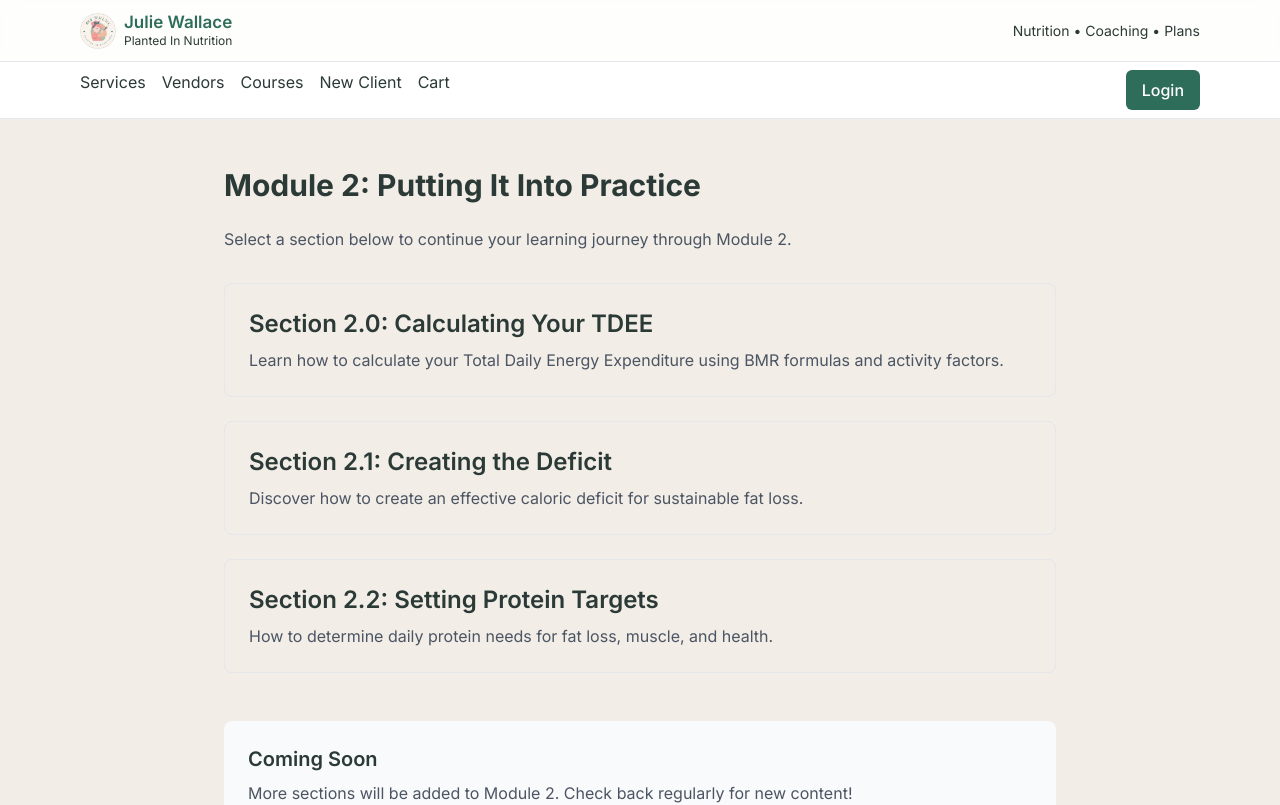
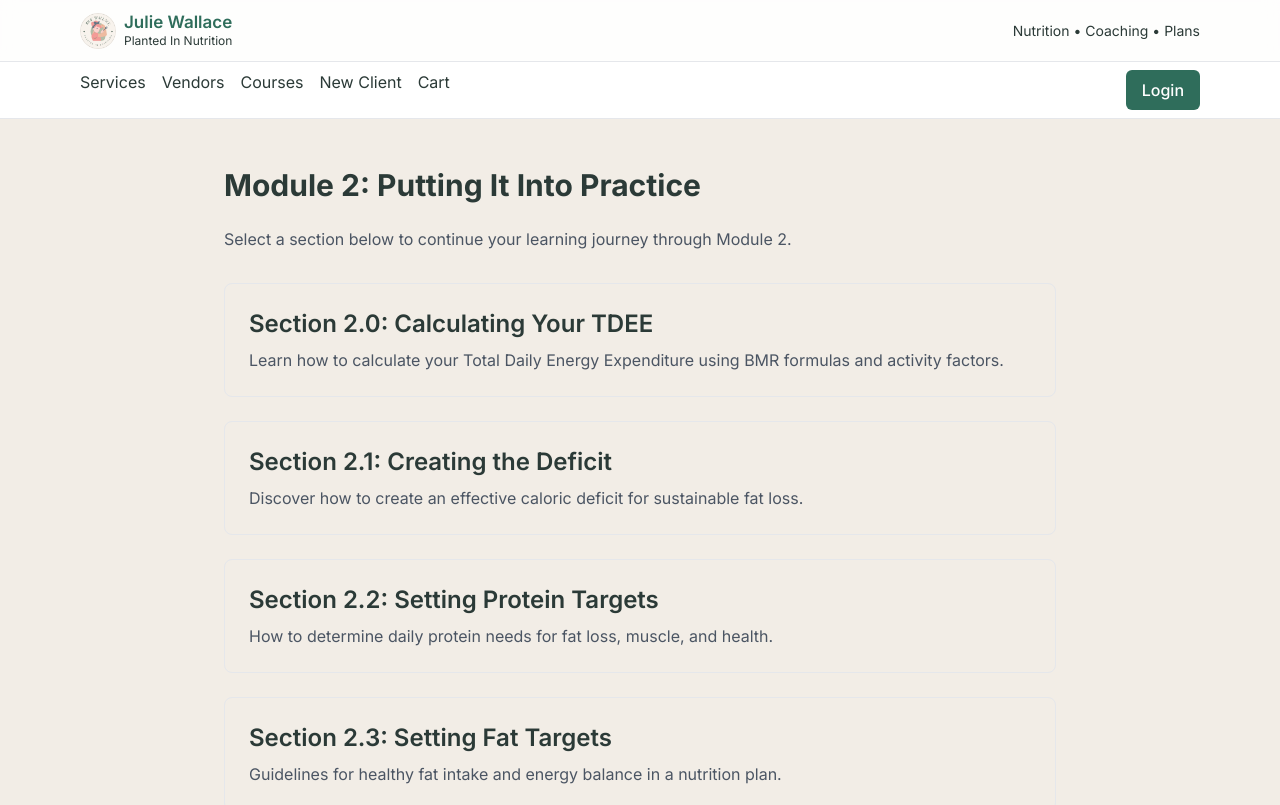
Before and after one commit to mr601s/nutritionist-marketplace-crm, a Next.js app: page /courses/module-2 in a window 1280 px wide. Shown: the top 805 px of the page. Built offline with nearby package versions, Linux system fonts and the light colour scheme.

Commit message:
feat: add Section 2.3 link to module-2 index navigation.

```diff
--- a/app/courses/module-2/page.tsx
+++ b/app/courses/module-2/page.tsx
@@ -19,6 +19,12 @@ export default function Module2Page() {
       title: 'Section 2.2: Setting Protein Targets',
       description: 'How to determine daily protein needs for fat loss, muscle, and health.',
       href: '/courses/module-2/section-2'
+    },
+    {
+      id: 'section-2.3',
+      title: 'Section 2.3: Setting Fat Targets',
+      description: 'Guidelines for healthy fat intake and energy balance in a nutrition plan.',
+      href: '/courses/module-2/section-3'
     }
   ];
 
```
